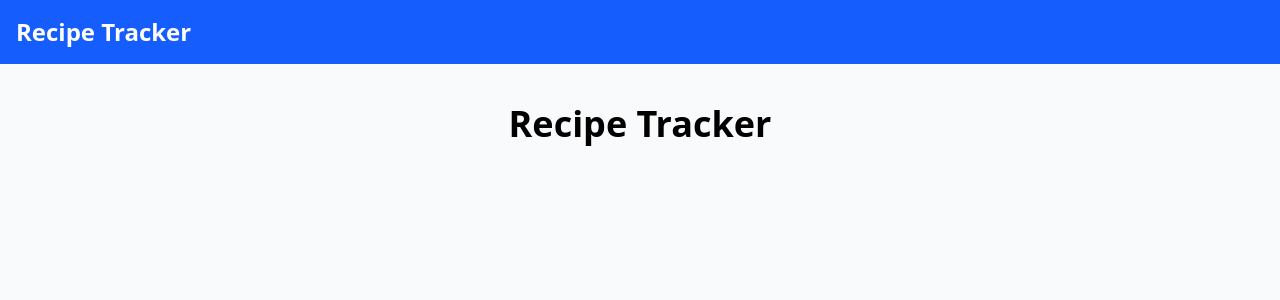
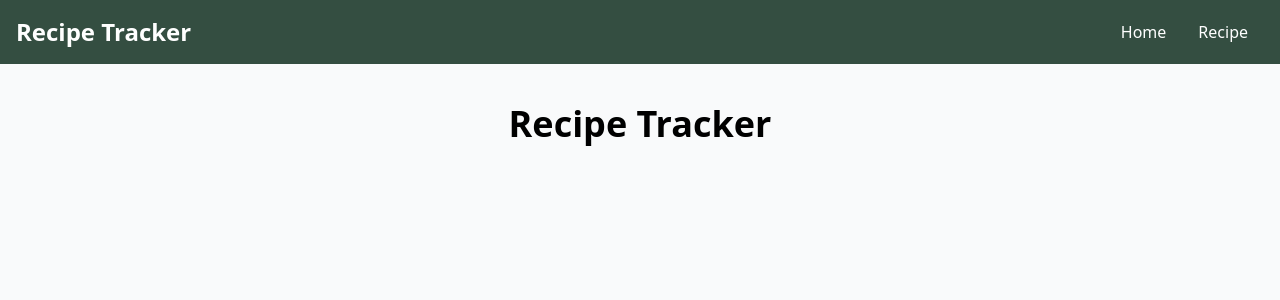
Before and after one commit to ccannon062/RecipeTracker, a Next.js app in the folder my-app/: page / in a window 1280 px wide. Shown: the top 300 px of the page. Built offline with nearby package versions, Linux system fonts and the light colour scheme.

Commit message:
Navbar pt 1

```diff
--- a/my-app/package.json
+++ b/my-app/package.json
@@ -12,7 +12,8 @@
     "mysql2": "^3.15.3",
     "next": "16.0.0",
     "react": "19.2.0",
-    "react-dom": "19.2.0"
+    "react-dom": "19.2.0",
+    "react-icons": "^5.5.0"
   },
   "devDependencies": {
     "@tailwindcss/postcss": "^4",
--- a/my-app/src/components/layout/Navbar.tsx
+++ b/my-app/src/components/layout/Navbar.tsx
@@ -1,23 +1,33 @@
 import Link from "next/link";
+import { IoMdMenu } from "react-icons/io";
+import { useState } from "react";
 
 export default function Navbar() {
   return (
-    <nav className="bg-blue-600 text-white shadow-lg">
+    <nav className="bg-[#344e41] text-white shadow-lg">
       <div className="container mx-auto px-4">
         <div className="flex justify-between items-center py-4">
-          {/* Left: Logo/Brand */}
           <Link href="/">
-            <div className="text-2xl font-bold cursor-pointer hover:text-blue-100">
+            <div className="color-[#dad7cd] text-2xl font-bold cursor-pointer hover:">
               Recipe Tracker
             </div>
           </Link>
-
-          {/* Right: Navigation Links */}
-          <div className="flex gap-6">
-            <Link href="/">{/* Home link with styling */}</Link>
-            <Link href="/recipes/new">
-              {/* Add Recipe link with styling */}
+          <div className="hidden md:block flex gap-6">
+            <Link
+              className="hover:bg-[#a3b18a1a] p-2 pl-4 pr-4 rounded transition delay-100"
+              href="/"
+            >
+              Home
             </Link>
+            <Link
+              className="hover:bg-[#a3b18a1a] p-2 pl-4 pr-4 rounded transition delay-100"
+              href="/recipes/new"
+            >
+              Recipe
+            </Link>
+          </div>
+          <div className="md:hidden">
+            <IoMdMenu className="color-white cursor-pointer" size="2em" />
           </div>
         </div>
       </div>
```
Also changed, not shown: 1 other file (tests, documents, lock files or other folders).
